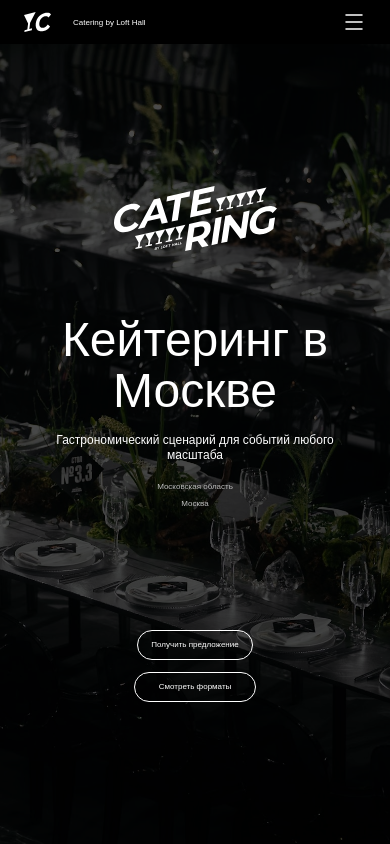
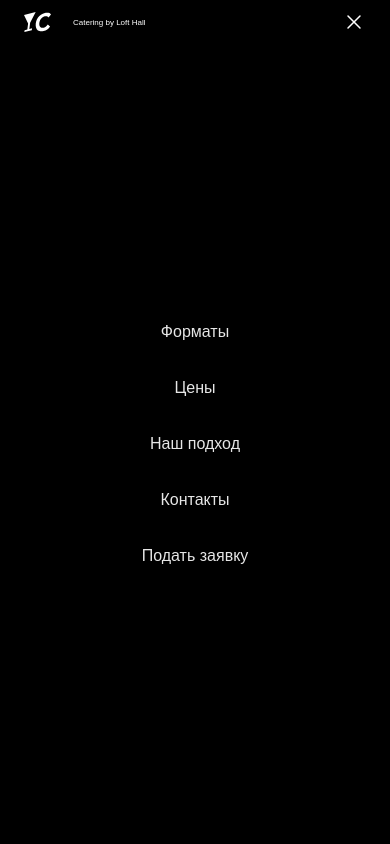
Before and after one commit to Imba-Sharik/CATERING, a Next.js app: page / in a window 390 px wide. Both pictures are taken after a click on the button "Открыть меню". Shown: the top 844 px of the page. Built offline with nearby package versions, Linux system fonts and the light colour scheme; a web font is replaced by a local one.

Commit message:
feat(menu): мобильное фуллскрин-меню поверх контента (бургер + Esc + scroll-lock)

```diff
--- /dev/null
+++ b/src/widgets/site-header/ui/mobile-menu.tsx
@@ -0,0 +1,98 @@
+"use client";
+
+import { useEffect, useState } from "react";
+import Image from "next/image";
+import Link from "next/link";
+import { Menu, X } from "lucide-react";
+import { NAV_ITEMS } from "@/shared/config/nav";
+
+export function MobileMenu() {
+  const [open, setOpen] = useState(false);
+
+  // Блок скролла body + закрытие по Esc, пока меню открыто
+  useEffect(() => {
+    if (!open) return;
+
+    const prevOverflow = document.body.style.overflow;
+    document.body.style.overflow = "hidden";
+
+    const onKeyDown = (e: KeyboardEvent) => {
+      if (e.key === "Escape") setOpen(false);
+    };
+    window.addEventListener("keydown", onKeyDown);
+
+    return () => {
+      document.body.style.overflow = prevOverflow;
+      window.removeEventListener("keydown", onKeyDown);
+    };
+  }, [open]);
+
+  return (
+    <>
+      {/* Триггер — бургер в хедере (только мобайл) */}
+      <button
+        type="button"
+        aria-label="Открыть меню"
+        aria-expanded={open}
+        onClick={() => setOpen(true)}
+        className="flex size-6 items-center justify-center text-foreground md:hidden"
+      >
+        <Menu className="size-6" strokeWidth={1.5} />
+      </button>
+
+      {/* Фуллскрин-оверлей */}
+      {open && (
+        <div
+          role="dialog"
+          aria-modal="true"
+          aria-label="Меню"
+          className="fixed inset-0 z-50 flex flex-col overflow-y-auto bg-background md:hidden"
+        >
+          {/* Хедер оверлея — лого + крестик */}
+          <div className="flex w-full items-center justify-between px-6 py-2.5">
+            <Link
+              href="#hero"
+              onClick={() => setOpen(false)}
+              className="flex items-center gap-[22px]"
+            >
+              <Image
+                src="/images/hero/logomark.svg"
+                alt="Catering by Loft Hall"
+                width={41}
+                height={26}
+                unoptimized
+                className="h-[20px] w-[27px]"
+              />
+              <span className="text-xs whitespace-nowrap">
+                Catering by Loft Hall
+              </span>
+            </Link>
+
+            <button
+              type="button"
+              aria-label="Закрыть меню"
+              onClick={() => setOpen(false)}
+              className="flex size-6 items-center justify-center text-foreground"
+            >
+              <X className="size-6" strokeWidth={1.5} />
+            </button>
+          </div>
+
+          {/* Навигация — по центру */}
+          <nav className="flex flex-1 flex-col items-center justify-center gap-3">
+            {NAV_ITEMS.map((item) => (
+              <Link
+                key={item.href}
+                href={item.href}
+                onClick={() => setOpen(false)}
+                className="px-6 py-2.5 text-center text-base whitespace-nowrap text-foreground/90 transition-colors hover:text-foreground"
+              >
+                {item.label}
+              </Link>
+            ))}
+          </nav>
+        </div>
+      )}
+    </>
+  );
+}
--- a/src/widgets/site-header/ui/site-header.tsx
+++ b/src/widgets/site-header/ui/site-header.tsx
@@ -1,7 +1,7 @@
 import Image from "next/image";
 import Link from "next/link";
-import { Menu } from "lucide-react";
 import { NAV_ITEMS } from "@/shared/config/nav";
+import { MobileMenu } from "./mobile-menu";
 
 export function SiteHeader() {
   return (
@@ -34,14 +34,8 @@ export function SiteHeader() {
           ))}
         </nav>
 
-        {/* Мобайл: бургер */}
-        <button
-          type="button"
-          aria-label="Меню"
-          className="flex size-6 items-center justify-center text-foreground md:hidden"
-        >
-          <Menu className="size-6" strokeWidth={1.5} />
-        </button>
+        {/* Мобайл: бургер + фуллскрин-меню */}
+        <MobileMenu />
       </div>
     </header>
   );
```
